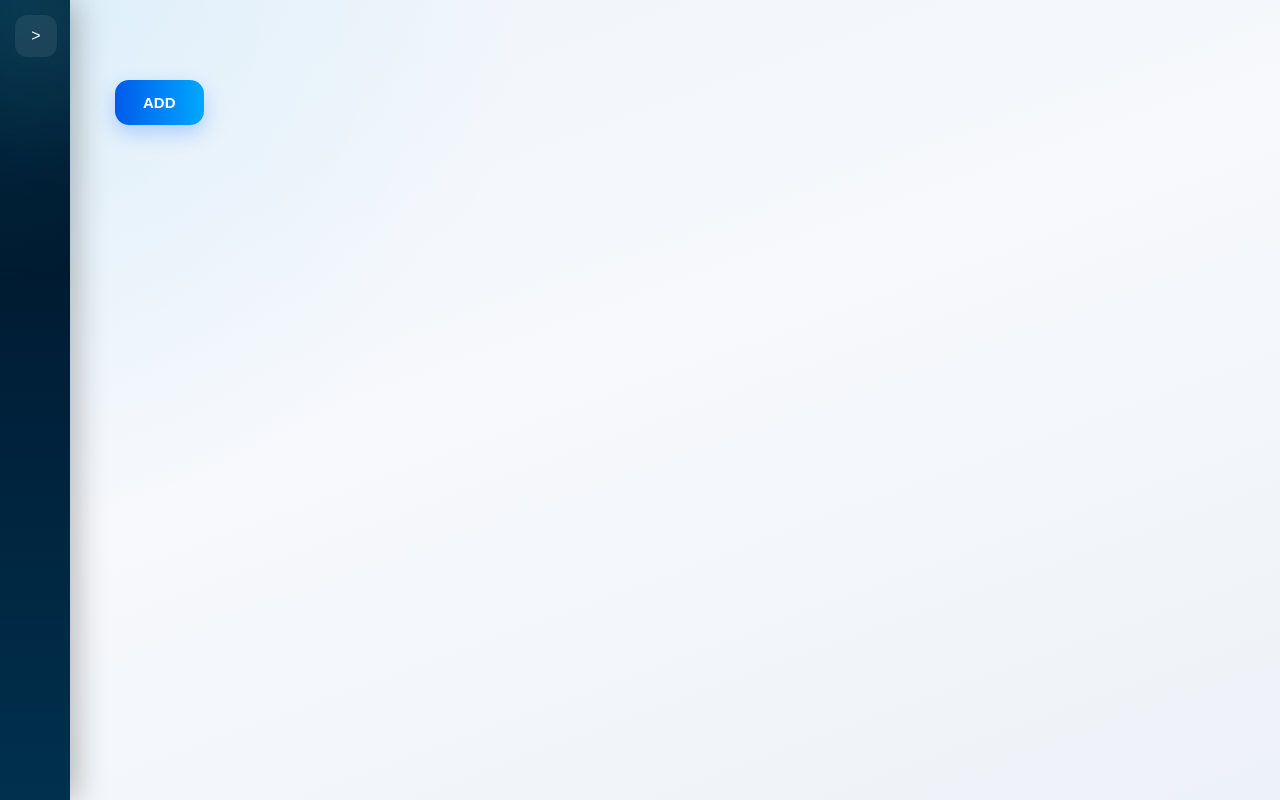
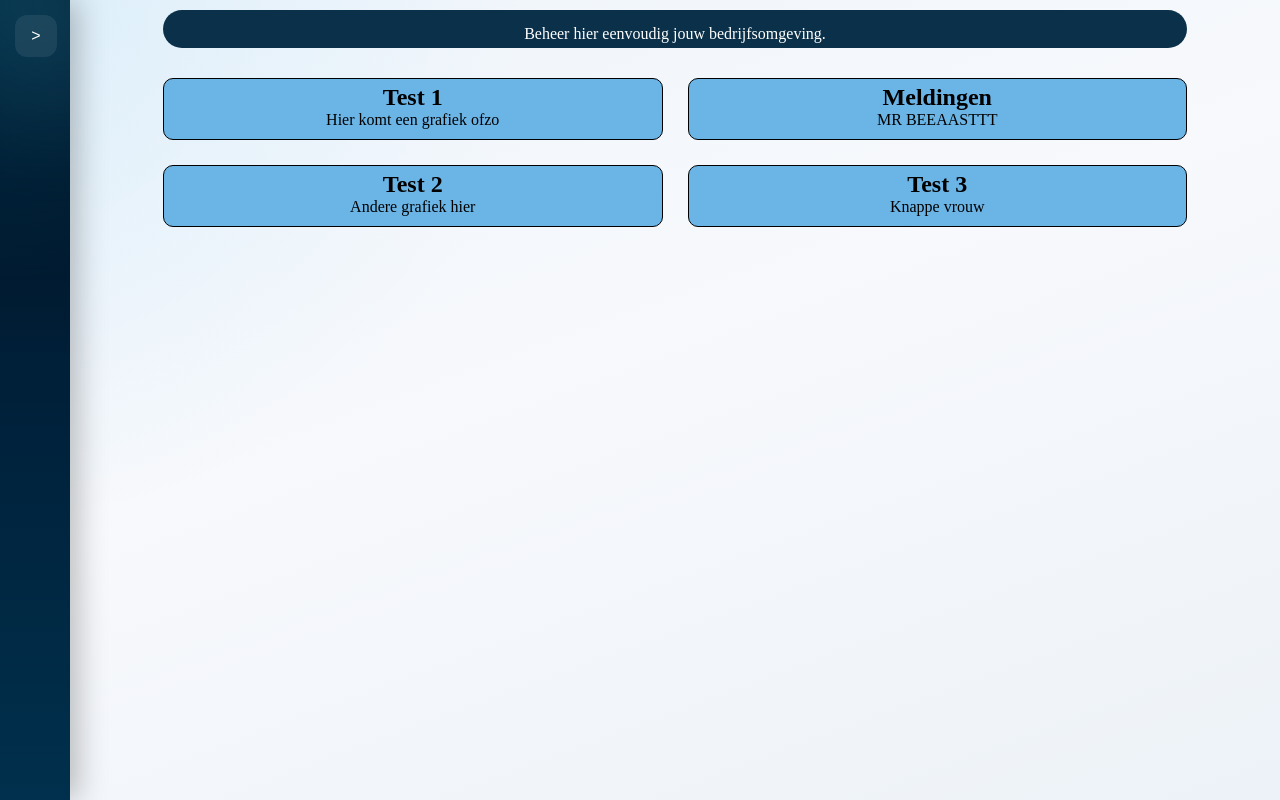
Before and after one commit to SCBuilds07/accounting, a React (Vite) app in the folder Frontend/: page /dashboard in a window 1280 px wide. Built offline with nearby package versions, Linux system fonts and the light colour scheme.

Commit message:
Small adds like navigation and change to api to work with VM

```diff
--- a/Frontend/src/App.jsx
+++ b/Frontend/src/App.jsx
@@ -24,9 +24,9 @@ function App() {
                 <Route path="/dashboard" element={<Dashboard />} />
                 <Route path="/dashboard/add" element={<Add />} />
                 <Route path="/dashboard/financial" element={<Financieel />} />
-                <Route path="/dashboard/crediteuren" element={<Crediteuren />} />
-                <Route path={"/dashboard/crediteuren-review"} element={<CrediteurenReview />} />
-                <Route path="/dashboard/crediteuren/add" element={<AddCrediteur />} />
+                <Route path="/dashboard/financial/crediteuren" element={<Crediteuren />} />
+                <Route path={"/dashboard/financial/crediteuren-review"} element={<CrediteurenReview />} />
+                <Route path="/dashboard/financial/crediteuren/add" element={<AddCrediteur />} />
 
             </Routes>
         </main>
--- /dev/null
+++ b/Frontend/src/Breadcrumbs/Breadcrumbs.jsx
@@ -0,0 +1,38 @@
+import { Link, useLocation } from "react-router-dom";
+import {useState} from "react";
+import "./Breadcrumbs.scss"
+
+export default function Breadcrumbs() {
+    const location = useLocation();
+    const [name, setName] = useState(localStorage.getItem("BedrijfNaam"))
+    const basePath = "/dashboard";
+
+    if (!location.pathname.startsWith(basePath)) {
+        return null;
+    }
+
+    const parts = location.pathname
+        .slice(basePath.length)
+        .split("/")
+        .filter(Boolean);
+
+    return (
+        <nav>
+            <Link to="/dashboard">{name}</Link>
+
+            {parts.map((part, index) => {
+                const path =
+                    basePath + "/" + parts.slice(0, index + 1).join("/");
+
+                return (
+                    <span key={path}>
+            {" > "}
+                        <Link to={path}>
+              {part}
+            </Link>
+          </span>
+                );
+            })}
+        </nav>
+    );
+}
--- /dev/null
+++ b/Frontend/src/Breadcrumbs/Breadcrumbs.scss
@@ -0,0 +1,18 @@
+nav {
+  background: #858585;
+  width: fit-content;
+  padding: 15px;
+  margin: -15px 0 10px;
+  border-radius: 20px;
+    a {
+      color: white;
+      text-decoration: none;
+      &:hover {
+        text-decoration: underline;
+      }
+    }
+    span {
+      text-decoration: none;
+      color: white;
+    }
+}
--- a/Frontend/src/Dashboard/Dashboard.jsx
+++ b/Frontend/src/Dashboard/Dashboard.jsx
@@ -1,26 +1,66 @@
 import { useState } from 'react'
 import { useNavigate } from "react-router-dom";
-
-import ReactECharts from "echarts-for-react";
 
 import './Dashboard.scss'
 import Sidebar from './Sidebar/Sidebar';
 
 export default function Dashboard() {
     const navigate = useNavigate();
-    const [name, setName] = useState(localStorage.getItem("BedrijfNaam"))
+
+    const [name, setName] = useState(
+        localStorage.getItem("BedrijfNaam")
+    );
 
     function handleClickNavigation(url) {
-        navigate(url)
+        navigate(url);
     }
 
     return (
         <section id="dashboard">
             <Sidebar />
-            <div className="main-dashboard">
-                <h1>{name}</h1>
-                <button onClick={() => handleClickNavigation("./add")}>ADD</button>
-            </div>
+
+            <main id="dashboard-main">
+
+                <div className="business-logo">
+                    <h1>{name}</h1>
+                    <p>
+                        Beheer hier eenvoudig jouw bedrijfsomgeving.
+                    </p>
+                </div>
+
+                <div className="dashboard-grid">
+
+                    <div className="dashboard-card">
+                        <h2>Test 1</h2>
+                        <p>
+                            Hier komt een grafiek ofzo
+                        </p>
+                    </div>
+
+                    <div className="dashboard-card">
+                        <h2>Meldingen</h2>
+                        <p>
+                            MR BEEAASTTT
+                        </p>
+                    </div>
+
+                    <div className="dashboard-card">
+                        <h2>Test 2</h2>
+                        <p>
+                            Andere grafiek hier
+                        </p>
+                    </div>
+
+                    <div className="dashboard-card">
+                        <h2>Test 3</h2>
+                        <p>
+                            Knappe vrouw
+                        </p>
+                    </div>
+
+                </div>
+
+            </main>
         </section>
-    )
+    );
 }
--- a/Frontend/src/Dashboard/Dashboard.scss
+++ b/Frontend/src/Dashboard/Dashboard.scss
@@ -12,15 +12,21 @@ section#dashboard {
             #edf2f8
         );
 
-
-    .main-dashboard {
-        flex: 1;
-        padding: 45px;
+    main#dashboard-main {
+        margin: 0 auto;
+        width: 80%;
+        .business-logo {
+            width: 100%;
+            background: #0b3049;
+            height: fit-content;
+            align-items: center;
+            margin: 10px auto 30px;
+            border-radius: 30px;
 
             h1 {
-            margin-bottom: 35px;
-
-            font-size: clamp(2rem,4vw,3rem);
+                padding: 5px;
+                text-align: center;
+                font-size: clamp(2rem, 4vw, 3rem);
                 font-weight: 800;
 
                 background: linear-gradient(
@@ -34,32 +40,33 @@ section#dashboard {
                 -webkit-text-fill-color: transparent;
             }
 
-        button {
-            padding: 14px 28px;
+            p {
+                padding: 5px;
+                text-align: center;
+                color: white;
+            }
+        }
 
-            border: none;
-            border-radius: 14px;
+        .dashboard-grid {
+            display: grid;
 
-            background: linear-gradient(
-                90deg,
-                #005bea,
-                #00a8ff
-            );
+            grid-template-columns: repeat(2, minmax(0, 1fr));
 
-            color: white;
-            font-size: 15px;
-            font-weight: 600;
+            gap: 25px;
 
-            cursor: pointer;
+            width: 100%;
 
-            transition: .25s;
+            .dashboard-card {
+                text-align: center;
+                background: #6ab4e6;
+                padding: 10px;
+                border: 1px solid black;
+                border-radius: 10px;
 
-            box-shadow: 0 8px 20px rgba(0,100,255,.25);
-
-            &:hover {
-                transform: translateY(-3px);
-                box-shadow: 0 12px 28px rgba(0,100,255,.4);
+                h2{
+                    margin-top: -5px;
                 }
             }
         }
     }
+}
--- a/Frontend/src/Dashboard/Financieel/Crediteuren/ Crediteuren-review/CrediteurenReview.jsx
+++ b/Frontend/src/Dashboard/Financieel/Crediteuren/ Crediteuren-review/CrediteurenReview.jsx
@@ -3,6 +3,7 @@ import {fetchCrediteurById, fetchPendingCrediteuren, fetchReviewableCrediteuren
 import "./CrediteurenReview.scss"
 
 import ReviewList from "./review-list/ReviewList.jsx";
+import Breadcrumbs from "../../../../Breadcrumbs/Breadcrumbs.jsx";
 
 export default function CrediteurenReview() {
     const PAGE_SIZE = 5;
@@ -128,8 +129,9 @@ export default function CrediteurenReview() {
 
 
     return (
-        <section id="CrediteurenReview">
-            {activeList === "pending" ? <h1>Pending</h1> : <h1>Reviewable</h1>}
+    <section id="CrediteurenReview">
+        <Breadcrumbs />
+        {activeList === "pending" ? <h1>Pending</h1> : <h1>Reviewable</h1>}
             <div className="buttons">
                 <button
                     className={activeList === "pending" ? "active" : ""}
--- a/Frontend/src/Dashboard/Financieel/Crediteuren/Crediteuren.jsx
+++ b/Frontend/src/Dashboard/Financieel/Crediteuren/Crediteuren.jsx
@@ -2,6 +2,7 @@ import { useState, useEffect } from 'react';
 import { fetchActiveCrediteuren, fetchCrediteurById } from "../../../api/crediteurenAPI"
 import { useNavigate } from "react-router-dom";
 import "./Crediteuren.scss"
+import Breadcrumbs from "../../../Breadcrumbs/Breadcrumbs.jsx";
 
 export default function Crediteuren() {
     const PAGE_SIZE = 5;
@@ -60,6 +61,7 @@ export default function Crediteuren() {
 
     return (
         <section id="crediteuren">
+            <Breadcrumbs />
             <button onClick={() => navigate("./add")}>Aanmaken</button>
             <h1>Crediteuren</h1>
             {activeCrediteuren.slice(
--- a/Frontend/src/Dashboard/Financieel/FINANCIEEL_CONFIG.js
+++ b/Frontend/src/Dashboard/Financieel/FINANCIEEL_CONFIG.js
@@ -1,8 +1,8 @@
 export const FINANCIEEL_CONFIG = {
     "Crediteuren": {
         koppen: [
-            { id: "Crediteuren", link: "/crediteuren" },
-            { id: `Review`, link: "/crediteuren-review" }
+            { id: "Crediteuren", link: "/financial/crediteuren" },
+            { id: `Review`, link: "/financial/crediteuren-review" }
         ],
     },
     "Dagboek": {
--- a/Frontend/src/Homepage/Homepage.jsx
+++ b/Frontend/src/Homepage/Homepage.jsx
@@ -1,5 +1,6 @@
 import { useEffect, useState } from "react";
 import Header from "../Header/Header";
+import Breadcrumbs from "../Breadcrumbs/Breadcrumbs.jsx"
 
 import "./Homepage.scss";
 import { useNavigate } from "react-router-dom";
--- a/Frontend/src/api.js
+++ b/Frontend/src/api.js
@@ -1,7 +1,7 @@
 import axios from "axios";
 
 const api = axios.create({
-    baseURL: "http://localhost:8080",
+    baseURL: "http://scbuilds.nl:8080",
     withCredentials: true
 });
 
```
Lines whose indentation alone changed are shown as unchanged.
